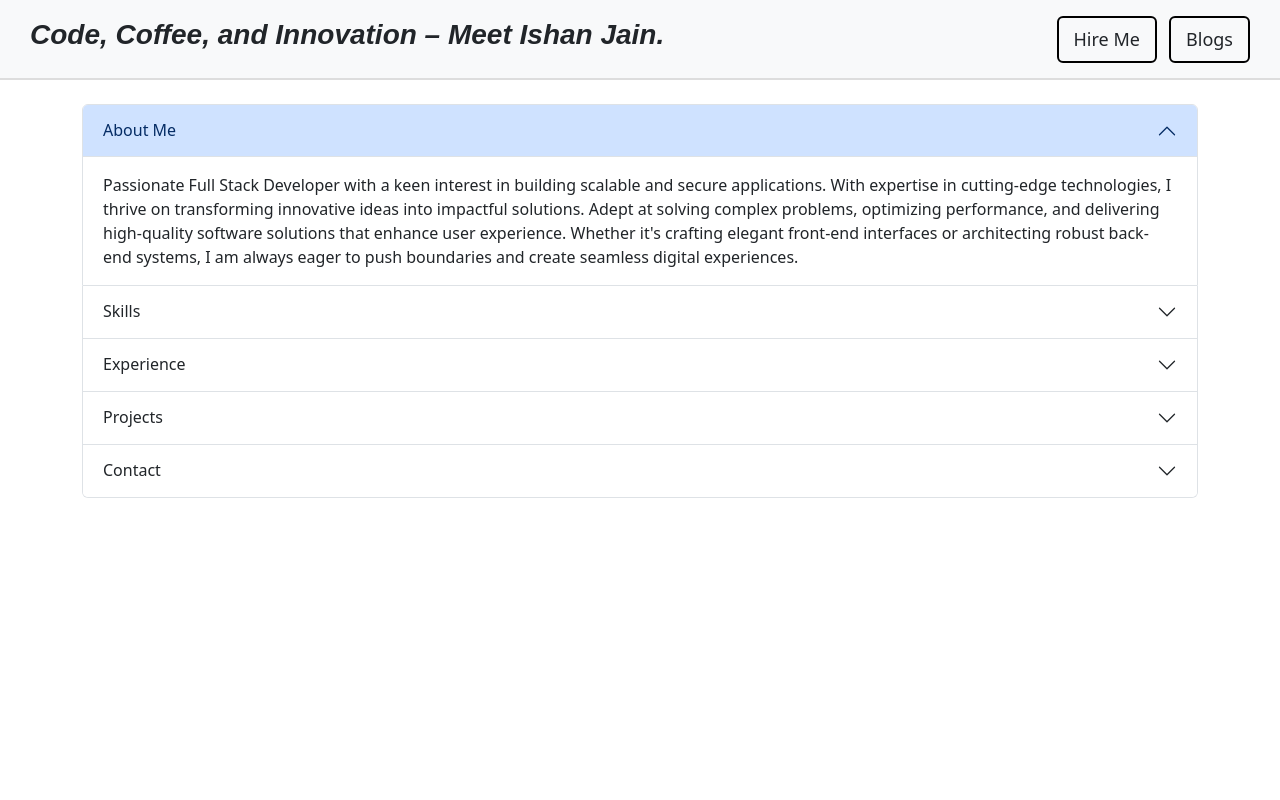
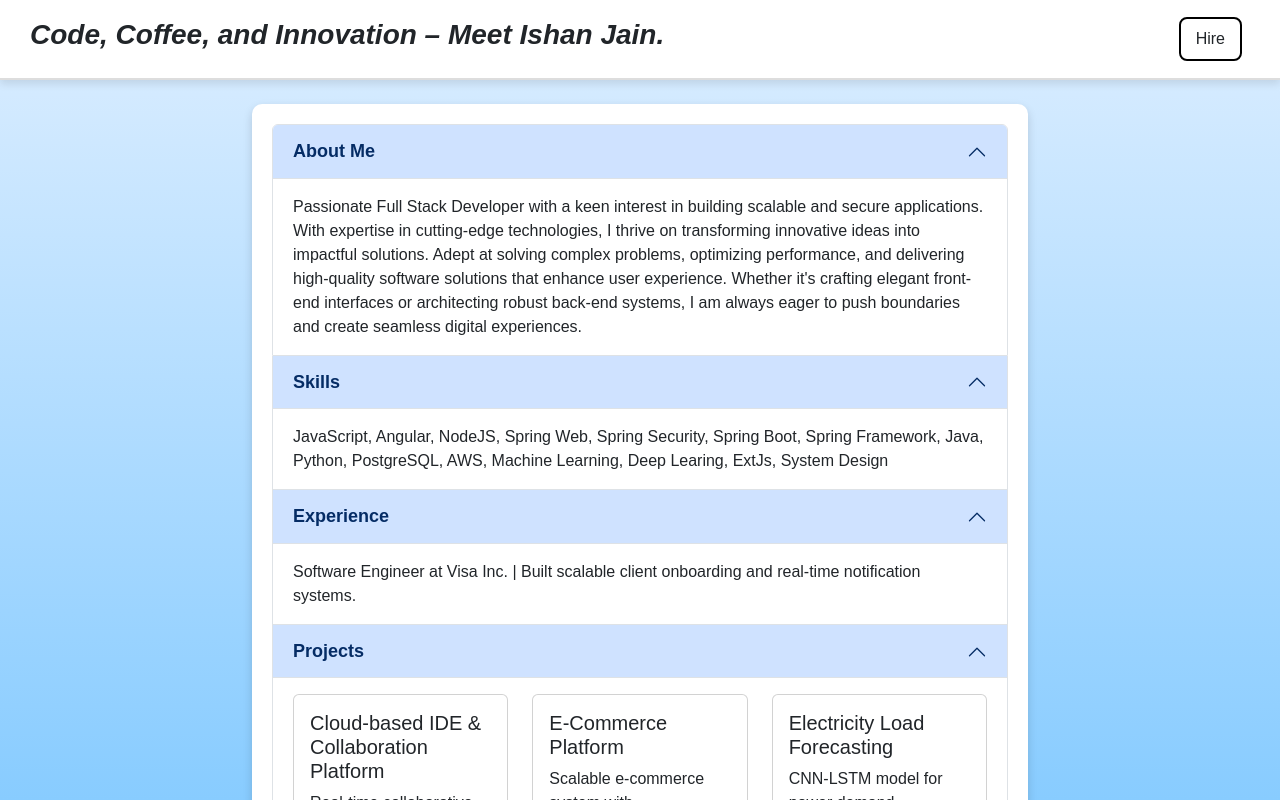
Before and after one commit to ishan0jain/portfolio, a plain HTML site: page index.html in a window 1280 px wide. Drawn offline with nearby package versions, Linux system fonts and the light colour scheme.

Commit message:
adding email and styling

```diff
--- a/index.html
+++ b/index.html
@@ -6,11 +6,19 @@
     <title>Profile Header</title>
     <link href="https://cdn.jsdelivr.net/npm/bootstrap@5.3.3/dist/css/bootstrap.min.css" rel="stylesheet">
     <style>
+        body {
+    font-family: 'Poppins', sans-serif;
+    background: linear-gradient(to bottom, #ddeeff, #88ccff); /* Blue gradient */
+}
         header {
-            background-color: #f8f9fa;
             padding: 15px 30px;
             border-bottom: 2px solid #ddd;
             height: 10vh;
+            background-color: white;
+            box-shadow: 0 4px 8px rgba(0,0,0,0.1);
+            position: sticky;
+            top: 0;
+            z-index: 1000;
         }
         h1 {
             font-size: 28px;
@@ -21,16 +29,43 @@
         }
         .btn-custom {
             border: 2px solid #000;
-            font-size: 18px;
             padding: 8px 15px;
+            border-radius: 8px;
+            transition: all 0.3s ease-in-out;
         }
         .btn-custom:hover {
-            background-color: #000;
-            color: #fff;
+            background-color: black;
+            color: white;
         }
         .scrollable{
             overflow: auto;
             height: 90vh;
+        }
+        .container {
+            margin-top: 30px;
+            max-width: 800px;
+        }
+
+        /* Card Effect */
+        .accordion {
+            background: white;
+            padding: 20px;
+            border-radius: 10px;
+            box-shadow: 0 4px 10px rgba(0,0,0,0.15);
+        }
+
+        /* Accordion Header */
+        .accordion-button {
+            font-size: 18px;
+            font-weight: 600;
+        }
+        .accordion-button:hover {
+            background: rgba(0, 0, 0, 0.05);
+        }
+
+        /* Accordion Open Animation */
+        .accordion-collapse {
+            transition: height 0.3s ease-in-out;
         }
     </style>
 </head>
@@ -39,8 +74,8 @@
 <header class="d-flex align-items-center justify-content-between">
     <h1>Code, Coffee, and Innovation – Meet Ishan Jain.</h1>
     <div>
-        <button class="btn btn-custom me-2">Hire Me</button>
-        <button class="btn btn-custom">Blogs</button>
+        <button class="btn btn-custom me-2" onclick="sendEmail()">Hire</button>
+        <!-- <button class="btn btn-custom">Blogs</button> -->
     </div>
 </header>
 <div class="scrollable">
@@ -60,24 +95,24 @@
 
             <div class="accordion-item">
                 <h2 class="accordion-header">
-                    <button class="accordion-button collapsed" type="button" data-bs-toggle="collapse" data-bs-target="#skills" aria-expanded="false">
+                    <button class="accordion-button" type="button" data-bs-toggle="collapse" data-bs-target="#skills" aria-expanded="true">
                         Skills
                     </button>
                 </h2>
-                <div id="skills" class="accordion-collapse collapse" >
+                <div id="skills" class="accordion-collapse collapse show" >
                     <div class="accordion-body">
-                        JavaScript, Angular, NodeJS, Spring, Java, Python, PostgreSQL, AWS, Docker...
+                        JavaScript, Angular, NodeJS, Spring Web, Spring Security, Spring Boot, Spring Framework, Java, Python, PostgreSQL, AWS, Machine Learning, Deep Learing, ExtJs, System Design
                     </div>
                 </div>
             </div>
 
             <div class="accordion-item">
                 <h2 class="accordion-header">
-                    <button class="accordion-button collapsed" type="button" data-bs-toggle="collapse" data-bs-target="#experience" aria-expanded="false">
+                    <button class="accordion-button" type="button" data-bs-toggle="collapse" data-bs-target="#experience" aria-expanded="true">
                         Experience
                     </button>
                 </h2>
-                <div id="experience" class="accordion-collapse collapse" >
+                <div id="experience" class="accordion-collapse collapse show" >
                     <div class="accordion-body">
                         Software Engineer at Visa Inc. | Built scalable client onboarding and real-time notification systems.
                     </div>
@@ -86,11 +121,11 @@
 
             <div class="accordion-item">
                 <h2 class="accordion-header">
-                    <button class="accordion-button collapsed" type="button" data-bs-toggle="collapse" data-bs-target="#projects" aria-expanded="false">
+                    <button class="accordion-button" type="button" data-bs-toggle="collapse" data-bs-target="#projects" aria-expanded="true">
                         Projects
                     </button>
                 </h2>
-                <div id="projects" class="accordion-collapse collapse" >
+                <div id="projects" class="accordion-collapse collapse show" >
                     <div class="accordion-body">
                         <div class="row">
                             <div class="col-md-4">
@@ -141,6 +176,11 @@
             </div>
         </div>
     </div>
+    <script>
+        function sendEmail() {
+            window.location.href = "mailto:ishannfl@gmail.com?subject=Hiring Inquiry&body=Hi Ishan, I’d love to discuss an opportunity with you.";
+        }
+        </script>
 
 <script src="https://cdn.jsdelivr.net/npm/bootstrap@5.3.3/dist/js/bootstrap.bundle.min.js"></script>
 </body>
```
